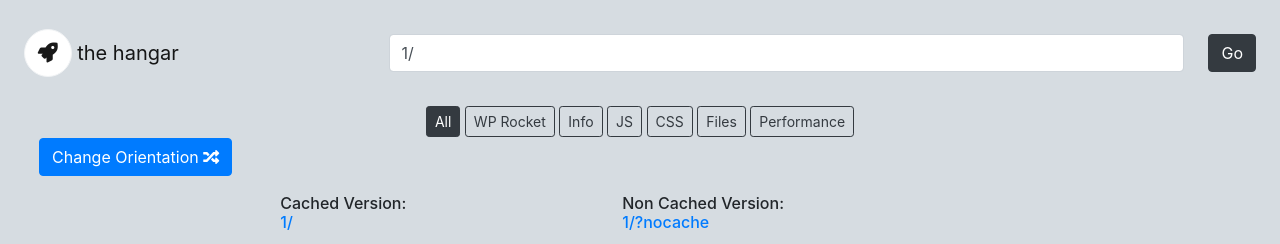
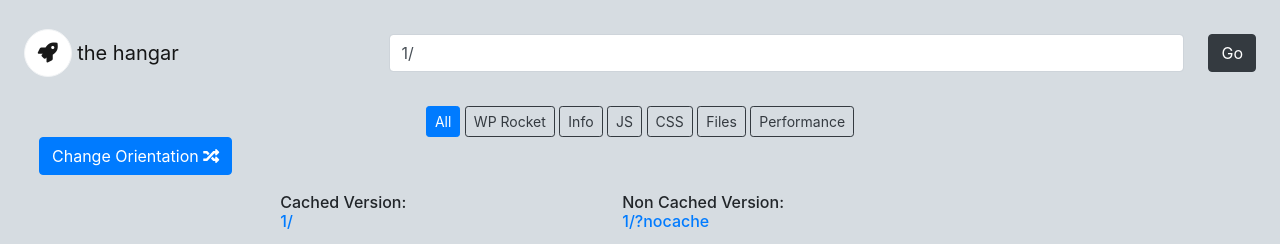
Before and after one commit to alfonso100/rocket-hangar, a PHP site: page /pingdom.php?url=1 in a window 1280 px wide. Shown: the top 244 px of the page. Run offline with PHP 8.4, Linux system fonts and the light colour scheme; some libraries are stand-ins or nearby versions.

Commit message:
small filters fix

```diff
--- a/assets/css/style.css
+++ b/assets/css/style.css
@@ -34,11 +34,8 @@ nav i {
 }
 
 #filters {
-	border-radius: 4px;
 	text-align: center;
-	height: 2rem;
 }
-
 
 
 .widget .title {
--- a/assets/js/scripts.js
+++ b/assets/js/scripts.js
@@ -13,10 +13,9 @@ $(document).ready(function(){
 	});
 
 	// highlight active option
-	$('#filters button').on( 'click', 'button', function() {
-		$('#filters button').removeClass("btn-primary");
-	  	$(this).addClass('btn-primary');
-
+	$('#filters button').on( 'click', function() {
+		$('#filters button').removeClass("btn-primary").addClass('btn-outline-dark');
+	  	$(this).removeClass('btn-outline-dark').addClass('btn-primary');
 
 	});
 
--- a/inc/header.php
+++ b/inc/header.php
@@ -28,8 +28,9 @@
   </nav>
 
 <?php if ($url) : ?>
+
   <div id="filters" class="filter-button-group">
-    <button type="button" class="btn btn-dark btn-sm" data-filter="*">All</button>
+    <button type="button" class="btn btn-primary btn-sm" data-filter="*">All</button>
     <button type="button" class="btn btn-outline-dark btn-sm" data-filter=".rocket">WP Rocket</button>
     <button type="button" class="btn btn-outline-dark btn-sm" data-filter=".information">Info</button>
     <button type="button" class="btn btn-outline-dark btn-sm" data-filter=".js">JS</button>
@@ -37,6 +38,7 @@
     <button type="button" class="btn btn-outline-dark btn-sm" data-filter=".files">Files</button>
     <button type="button" class="btn btn-outline-dark btn-sm" data-filter=".performance">Performance</button>
   </div>
+
 <?php endif; ?>
 
   <div class="container-fluid">
```
